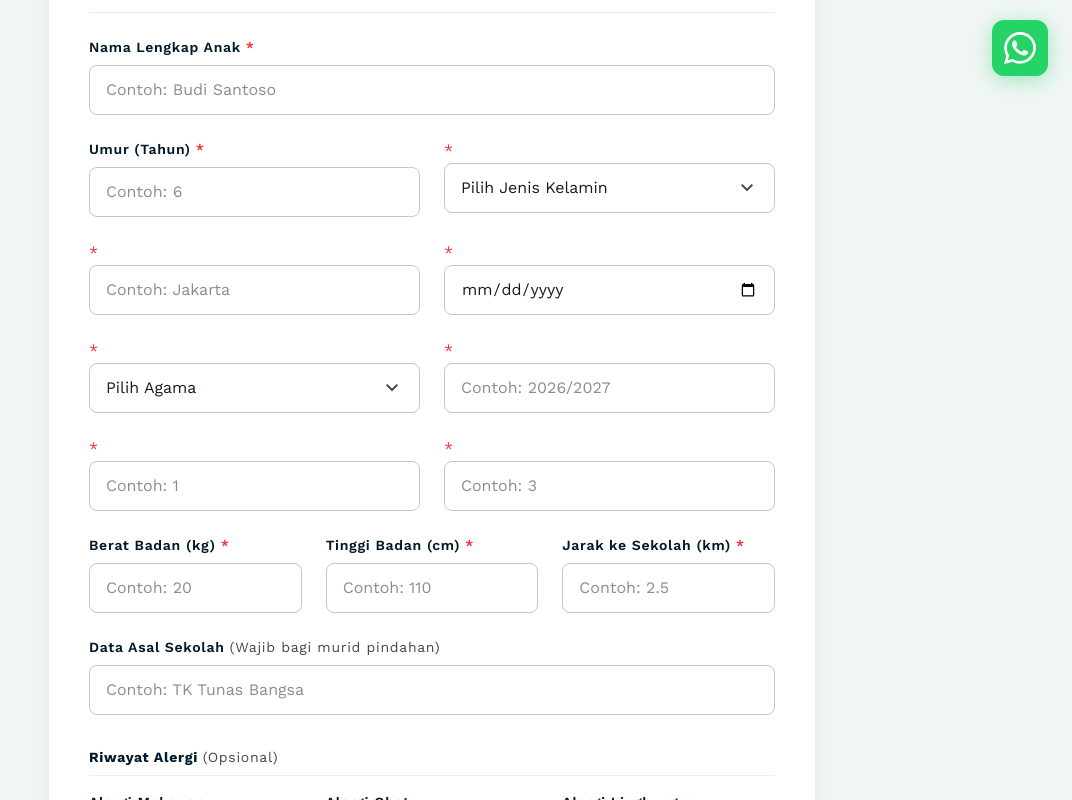
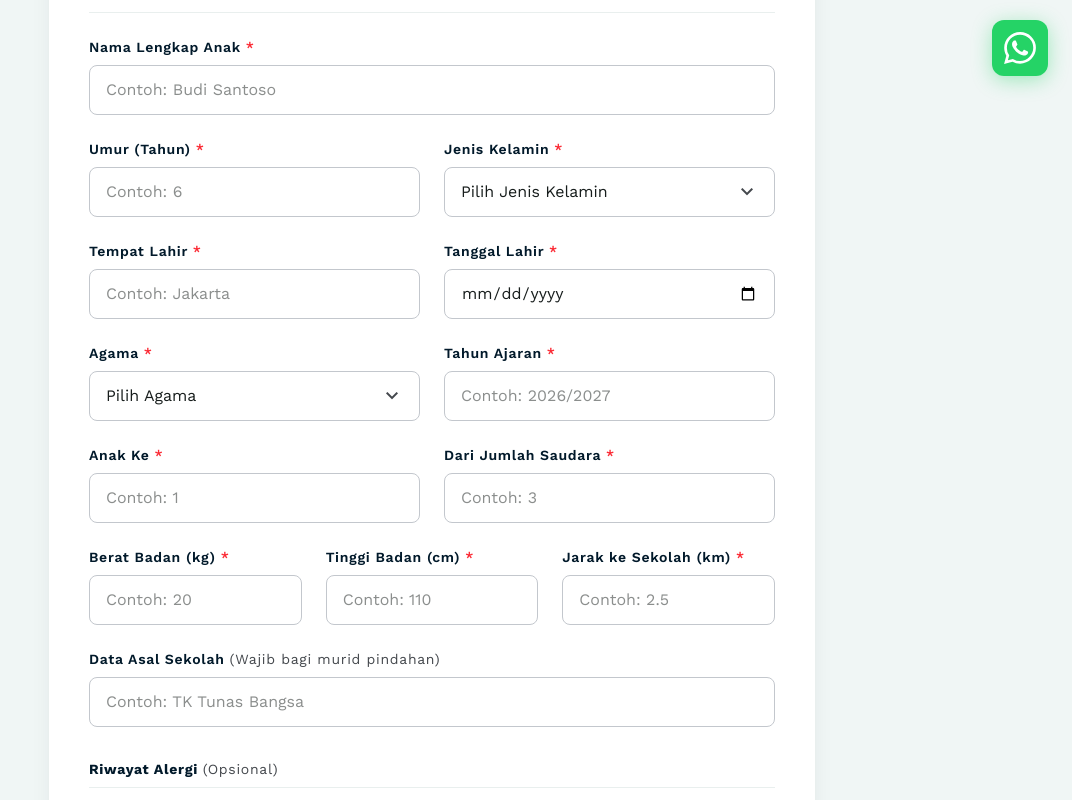
Before and after one commit to smocksec/yayasan-merial-abadan, a Next.js app: page /pendaftaran in a window 1280 px wide. Shown: the part 700-1500 px from the top of the page, without its empty margins (208-1280 px from the left). Built offline with nearby package versions, Linux system fonts and the light colour scheme; no server answers.

Commit message:
fix: update keterangan

```diff
--- a/src/app/pendaftaran/page.tsx
+++ b/src/app/pendaftaran/page.tsx
@@ -193,7 +193,7 @@ export default function Pendaftaran() {
 
                     {/* Jenis Kelamin */}
                     <div className="space-y-2">
-                       <span className="text-red-500">*</span>
+                      <label className="block font-label-md text-label-md text-primary" htmlFor="jenis_kelamin">Jenis Kelamin <span className="text-red-500">*</span></label>
                       <div className="relative">
                         <select
                           name="jenis_kelamin" id="jenis_kelamin" required
@@ -213,7 +213,7 @@ export default function Pendaftaran() {
                   <div className="grid grid-cols-1 md:grid-cols-2 gap-6">
                     {/* Tempat Lahir */}
                     <div className="space-y-2">
-                       <span className="text-red-500">*</span>
+                      <label className="block font-label-md text-label-md text-primary" htmlFor="tempat_lahir">Tempat Lahir <span className="text-red-500">*</span></label>
                       <input
                         type="text"
                         name="tempat_lahir" id="tempat_lahir" required
@@ -223,7 +223,7 @@ export default function Pendaftaran() {
 
                     {/* Tanggal Lahir */}
                     <div className="space-y-2">
-                       <span className="text-red-500">*</span>
+                      <label className="block font-label-md text-label-md text-primary" htmlFor="tanggal_lahir">Tanggal Lahir <span className="text-red-500">*</span></label>
                       <input
                         type="date"
                         name="tanggal_lahir" id="tanggal_lahir" required
@@ -234,7 +234,7 @@ export default function Pendaftaran() {
                   <div className="grid grid-cols-1 md:grid-cols-2 gap-6">
                     {/* Agama */}
                     <div className="space-y-2">
-                       <span className="text-red-500">*</span>
+                      <label className="block font-label-md text-label-md text-primary" htmlFor="agama">Agama <span className="text-red-500">*</span></label>
                       <div className="relative">
                         <select
                           name="agama" id="agama" required
@@ -256,7 +256,7 @@ export default function Pendaftaran() {
 
                     {/* Tahun Ajaran */}
                     <div className="space-y-2">
-                       <span className="text-red-500">*</span>
+                      <label className="block font-label-md text-label-md text-primary" htmlFor="tahun_ajaran">Tahun Ajaran <span className="text-red-500">*</span></label>
                       <input
                         type="text"
                         name="tahun_ajaran" id="tahun_ajaran" required
@@ -268,7 +268,7 @@ export default function Pendaftaran() {
                   <div className="grid grid-cols-1 md:grid-cols-2 gap-6">
                     {/* Anak Ke */}
                     <div className="space-y-2">
-                       <span className="text-red-500">*</span>
+                      <label className="block font-label-md text-label-md text-primary" htmlFor="anak_ke">Anak Ke <span className="text-red-500">*</span></label>
                       <input
                         type="number"
                         name="anak_ke" id="anak_ke" required
@@ -279,7 +279,7 @@ export default function Pendaftaran() {
 
                     {/* Dari Jumlah Saudara */}
                     <div className="space-y-2">
-                       <span className="text-red-500">*</span>
+                      <label className="block font-label-md text-label-md text-primary" htmlFor="jumlah_saudara">Dari Jumlah Saudara <span className="text-red-500">*</span></label>
                       <input
                         type="number"
                         name="jumlah_saudara" id="jumlah_saudara" required
@@ -380,7 +380,7 @@ export default function Pendaftaran() {
 
                   {/* Alamat Lengkap */}
                   <div className="space-y-2">
-                     <span className="text-red-500">*</span>
+                    <label className="block font-label-md text-label-md text-primary" htmlFor="alamat_anak">Alamat Lengkap <span className="text-red-500">*</span></label>
                     <textarea
                       name="alamat_anak" id="alamat_anak" required
                       className="w-full border border-outline-variant bg-surface-container-lowest px-4 py-3 font-body-md text-body-md text-on-surface focus:border-secondary focus:ring-1 focus:ring-secondary focus:outline-none transition-shadow rounded-xl"
@@ -464,7 +464,7 @@ export default function Pendaftaran() {
 
                     {/* Nama & Status */}
                     <div className="space-y-3">
-                       <span className="text-red-500">*</span>
+                      <label className="block font-label-md text-label-md text-primary" htmlFor="nama_ayah">Nama Ayah <span className="text-red-500">*</span></label>
                       <input
                         type="text"
                         name="nama_ayah" id="nama_ayah" required
@@ -489,7 +489,7 @@ export default function Pendaftaran() {
                     <div className="grid grid-cols-1 md:grid-cols-2 gap-6">
                       {/* Tempat Lahir */}
                       <div className="space-y-2">
-                         <span className="text-red-500">*</span>
+                        <label className="block font-label-md text-label-md text-primary" htmlFor="tempat_lahir_ayah">Tempat Lahir <span className="text-red-500">*</span></label>
                         <input
                           type="text"
                           name="tempat_lahir_ayah" id="tempat_lahir_ayah" required
@@ -498,7 +498,7 @@ export default function Pendaftaran() {
                       </div>
                       {/* Tanggal Lahir */}
                       <div className="space-y-2">
-                         <span className="text-red-500">*</span>
+                        <label className="block font-label-md text-label-md text-primary" htmlFor="tanggal_lahir_ayah">Tanggal Lahir <span className="text-red-500">*</span></label>
                         <input
                           type="date"
                           name="tanggal_lahir_ayah" id="tanggal_lahir_ayah" required
@@ -509,7 +509,7 @@ export default function Pendaftaran() {
                     <div className="grid grid-cols-1 md:grid-cols-2 gap-6">
                       {/* Agama */}
                       <div className="space-y-2">
-                         <span className="text-red-500">*</span>
+                        <label className="block font-label-md text-label-md text-primary" htmlFor="agama_ayah">Agama <span className="text-red-500">*</span></label>
                         <div className="relative">
                           <select
                             name="agama_ayah" id="agama_ayah" required
@@ -530,7 +530,7 @@ export default function Pendaftaran() {
                       </div>
                       {/* Pendidikan Terakhir */}
                       <div className="space-y-2">
-                         <span className="text-red-500">*</span>
+                        <label className="block font-label-md text-label-md text-primary" htmlFor="pendidikan_ayah">Pendidikan Terakhir <span className="text-red-500">*</span></label>
                         <div className="relative">
                           <select
                             name="pendidikan_ayah" id="pendidikan_ayah" required
@@ -555,7 +555,7 @@ export default function Pendaftaran() {
                     <div className="grid grid-cols-1 md:grid-cols-2 gap-6">
                       {/* Pekerjaan */}
                       <div className="space-y-2">
-                         <span className="text-red-500">*</span>
+                        <label className="block font-label-md text-label-md text-primary" htmlFor="pekerjaan_ayah">Pekerjaan <span className="text-red-500">*</span></label>
                         <input
                           type="text"
                           name="pekerjaan_ayah" id="pekerjaan_ayah" required
@@ -564,7 +564,7 @@ export default function Pendaftaran() {
                       </div>
                       {/* No HP */}
                       <div className="space-y-2">
-                         <span className="text-red-500">*</span>
+                        <label className="block font-label-md text-label-md text-primary" htmlFor="nohp_ayah">No HP <span className="text-red-500">*</span></label>
                         <input
                           type="tel"
                           name="nohp_ayah" id="nohp_ayah" required
@@ -576,7 +576,7 @@ export default function Pendaftaran() {
                     <div className="grid grid-cols-1 md:grid-cols-2 gap-6">
                       {/* Email */}
                       <div className="space-y-2">
-                         <span className="text-red-500">*</span>
+                        <label className="block font-label-md text-label-md text-primary" htmlFor="email_ayah">Email <span className="text-red-500">*</span></label>
                         <input
                           type="email"
                           name="email_ayah" id="email_ayah" required
@@ -595,7 +595,7 @@ export default function Pendaftaran() {
 
                     {/* Nama & Status */}
                     <div className="space-y-3">
-                       <span className="text-red-500">*</span>
+                      <label className="block font-label-md text-label-md text-primary" htmlFor="nama_ibu">Nama Ibu <span className="text-red-500">*</span></label>
                       <input
                         type="text"
                         name="nama_ibu" id="nama_ibu" required
@@ -620,7 +620,7 @@ export default function Pendaftaran() {
                     <div className="grid grid-cols-1 md:grid-cols-2 gap-6">
                       {/* Tempat Lahir */}
                       <div className="space-y-2">
-                         <span className="text-red-500">*</span>
+                        <label className="block font-label-md text-label-md text-primary" htmlFor="tempat_lahir_ibu">Tempat Lahir <span className="text-red-500">*</span></label>
                         <input
                           type="text"
                           name="tempat_lahir_ibu" id="tempat_lahir_ibu" required
@@ -629,7 +629,7 @@ export default function Pendaftaran() {
                       </div>
                       {/* Tanggal Lahir */}
                       <div className="space-y-2">
-                         <span className="text-red-500">*</span>
+                        <label className="block font-label-md text-label-md text-primary" htmlFor="tanggal_lahir_ibu">Tanggal Lahir <span className="text-red-500">*</span></label>
                         <input
                           type="date"
                           name="tanggal_lahir_ibu" id="tanggal_lahir_ibu" required
@@ -640,7 +640,7 @@ export default function Pendaftaran() {
                     <div className="grid grid-cols-1 md:grid-cols-2 gap-6">
                       {/* Agama */}
                       <div className="space-y-2">
-                         <span className="text-red-500">*</span>
+                        <label className="block font-label-md text-label-md text-primary" htmlFor="agama_ibu">Agama <span className="text-red-500">*</span></label>
                         <div className="relative">
                           <select
                             name="agama_ibu" id="agama_ibu" required
@@ -661,7 +661,7 @@ export default function Pendaftaran() {
                       </div>
                       {/* Pendidikan Terakhir */}
                       <div className="space-y-2">
-                         <span className="text-red-500">*</span>
+                        <label className="block font-label-md text-label-md text-primary" htmlFor="pendidikan_ibu">Pendidikan Terakhir <span className="text-red-500">*</span></label>
                         <div className="relative">
                           <select
                             name="pendidikan_ibu" id="pendidikan_ibu" required
@@ -686,7 +686,7 @@ export default function Pendaftaran() {
                     <div className="grid grid-cols-1 md:grid-cols-2 gap-6">
                       {/* Pekerjaan */}
                       <div className="space-y-2">
-                         <span className="text-red-500">*</span>
+                        <label className="block font-label-md text-label-md text-primary" htmlFor="pekerjaan_ibu">Pekerjaan <span className="text-red-500">*</span></label>
                         <input
                           type="text"
                           name="pekerjaan_ibu" id="pekerjaan_ibu" required
@@ -695,7 +695,7 @@ export default function Pendaftaran() {
                       </div>
                       {/* No HP */}
                       <div className="space-y-2">
-                         <span className="text-red-500">*</span>
+                        <label className="block font-label-md text-label-md text-primary" htmlFor="nohp_ibu">No HP <span className="text-red-500">*</span></label>
                         <input
                           type="tel"
                           name="nohp_ibu" id="nohp_ibu" required
@@ -707,7 +707,7 @@ export default function Pendaftaran() {
                     <div className="grid grid-cols-1 md:grid-cols-2 gap-6">
                       {/* Email */}
                       <div className="space-y-2">
-                         <span className="text-red-500">*</span>
+                        <label className="block font-label-md text-label-md text-primary" htmlFor="email_ibu">Email <span className="text-red-500">*</span></label>
                         <input
                           type="email"
                           name="email_ibu" id="email_ibu" required
@@ -720,7 +720,7 @@ export default function Pendaftaran() {
 
                   {/* Pendapatan Orang Tua */}
                   <div className="space-y-3 pt-6 border-t border-surface-container">
-                     <span className="text-red-500">*</span>
+                    <label className="block font-label-md text-label-md text-primary">Pendapatan Orang Tua / Wali <span className="text-red-500">*</span></label>
                     <div className="grid grid-cols-1 sm:grid-cols-2 md:grid-cols-3 gap-3">
                       <label className="flex items-center gap-3 cursor-pointer group p-3 border border-outline-variant rounded-xl hover:border-secondary transition-colors bg-surface-container-lowest">
                         <input type="radio" name="pendapatan" value="0-5jt" required className="w-4 h-4 text-secondary border-outline-variant focus:ring-secondary" />
@@ -747,7 +747,7 @@ export default function Pendaftaran() {
 
                   {/* Alamat Tinggal */}
                   <div className="space-y-2 pt-6 border-t border-surface-container">
-                     <span className="text-red-500">*</span>
+                    <label className="block font-label-md text-label-md text-primary" htmlFor="alamat">Alamat Tinggal <span className="text-red-500">*</span></label>
                     <textarea
                       name="alamat" id="alamat" required
                       className="w-full border border-outline-variant bg-surface-container-lowest px-4 py-3 font-body-md text-body-md text-on-surface focus:border-secondary focus:ring-1 focus:ring-secondary focus:outline-none transition-shadow rounded-xl"
@@ -779,7 +779,7 @@ export default function Pendaftaran() {
                 <>
                   {/* Akte Kelahiran Upload */}
                   <div className="space-y-3">
-                     <span className="text-red-500">*</span>
+                    <label className="block font-label-md text-label-md text-primary">Upload Akte Kelahiran <span className="text-red-500">*</span></label>
                     <label className="border-2 border-dashed border-outline-variant p-8 flex flex-col items-center justify-center bg-surface hover:border-secondary hover:bg-surface-container-low transition-colors cursor-pointer group rounded-3xl w-full">
                       <input type="file" name="file_upload" accept=".pdf,.jpg,.jpeg,.png,.doc,.docx" required className="hidden" onChange={handleFileChange} />
                       <span className="material-symbols-outlined text-[48px] text-outline mb-4 group-hover:text-secondary transition-colors" style={{ fontVariationSettings: "'FILL' 1" }}>upload_file</span>
@@ -790,7 +790,7 @@ export default function Pendaftaran() {
 
                   {/* KTP Orang Tua Upload */}
                   <div className="space-y-3">
-                     <span className="text-red-500">*</span>
+                    <label className="block font-label-md text-label-md text-primary">Upload KTP Orang Tua / Wali <span className="text-red-500">*</span></label>
                     <label className="border-2 border-dashed border-outline-variant p-8 flex flex-col items-center justify-center bg-surface hover:border-secondary hover:bg-surface-container-low transition-colors cursor-pointer group rounded-3xl w-full">
                       <input type="file" name="ktp_ortu" accept=".pdf,.jpg,.jpeg,.png,.doc,.docx" required className="hidden" onChange={handleFileChange} />
                       <span className="material-symbols-outlined text-[48px] text-outline mb-4 group-hover:text-secondary transition-colors" style={{ fontVariationSettings: "'FILL' 1" }}>upload_file</span>
@@ -812,7 +812,7 @@ export default function Pendaftaran() {
 
                   {/* Pas Foto Upload */}
                   <div className="space-y-3">
-                     <span className="text-red-500">*</span>
+                    <label className="block font-label-md text-label-md text-primary">Upload Pas Foto <span className="text-red-500">*</span></label>
                     <label className="border-2 border-dashed border-outline-variant p-8 flex flex-col items-center justify-center bg-surface hover:border-secondary hover:bg-surface-container-low transition-colors cursor-pointer group rounded-3xl w-full">
                       <input type="file" name="pas_foto" accept=".pdf,.jpg,.jpeg,.png,.doc,.docx" required className="hidden" onChange={handleFileChange} />
                       <span className="material-symbols-outlined text-[48px] text-outline mb-4 group-hover:text-secondary transition-colors" style={{ fontVariationSettings: "'FILL' 1" }}>upload_file</span>
```
